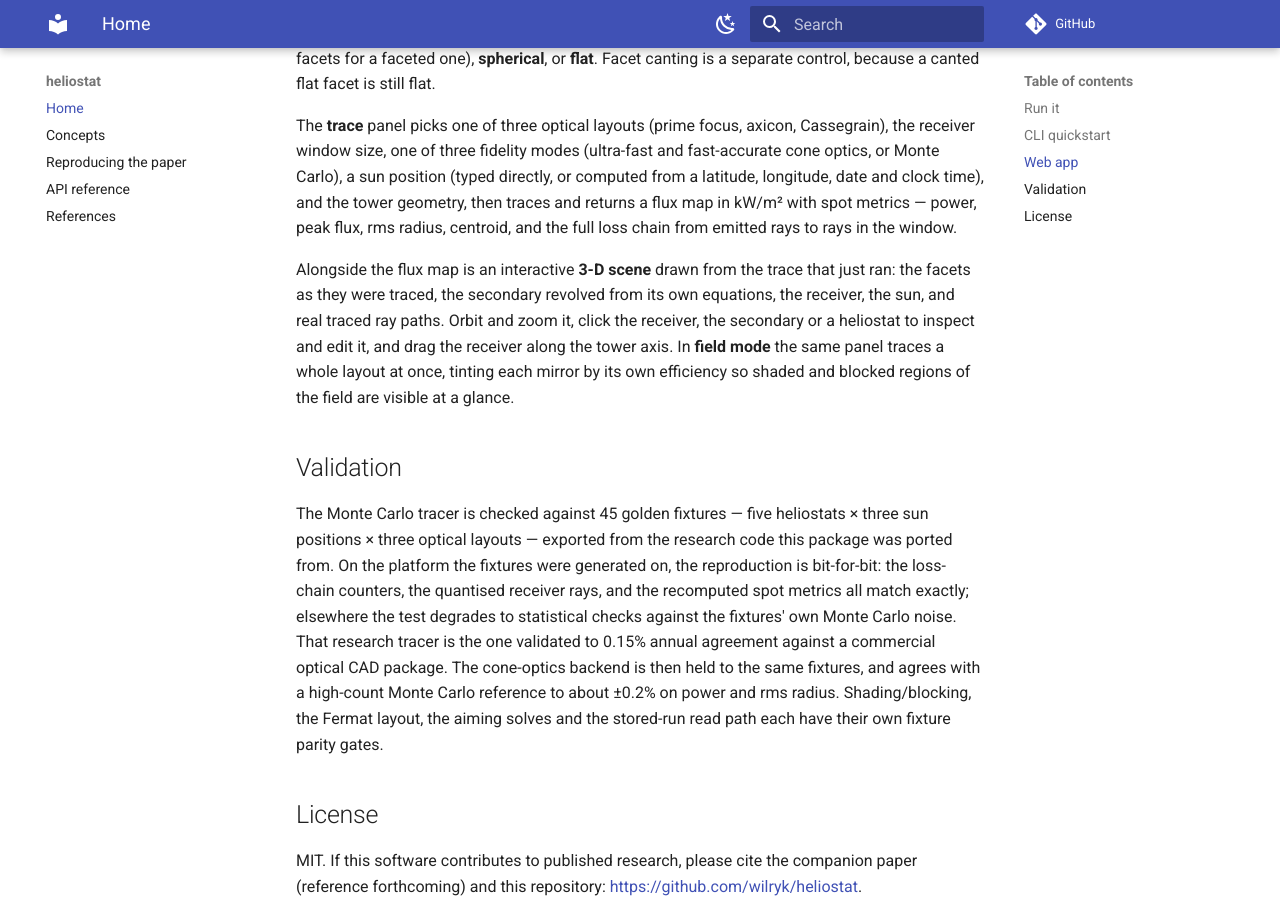
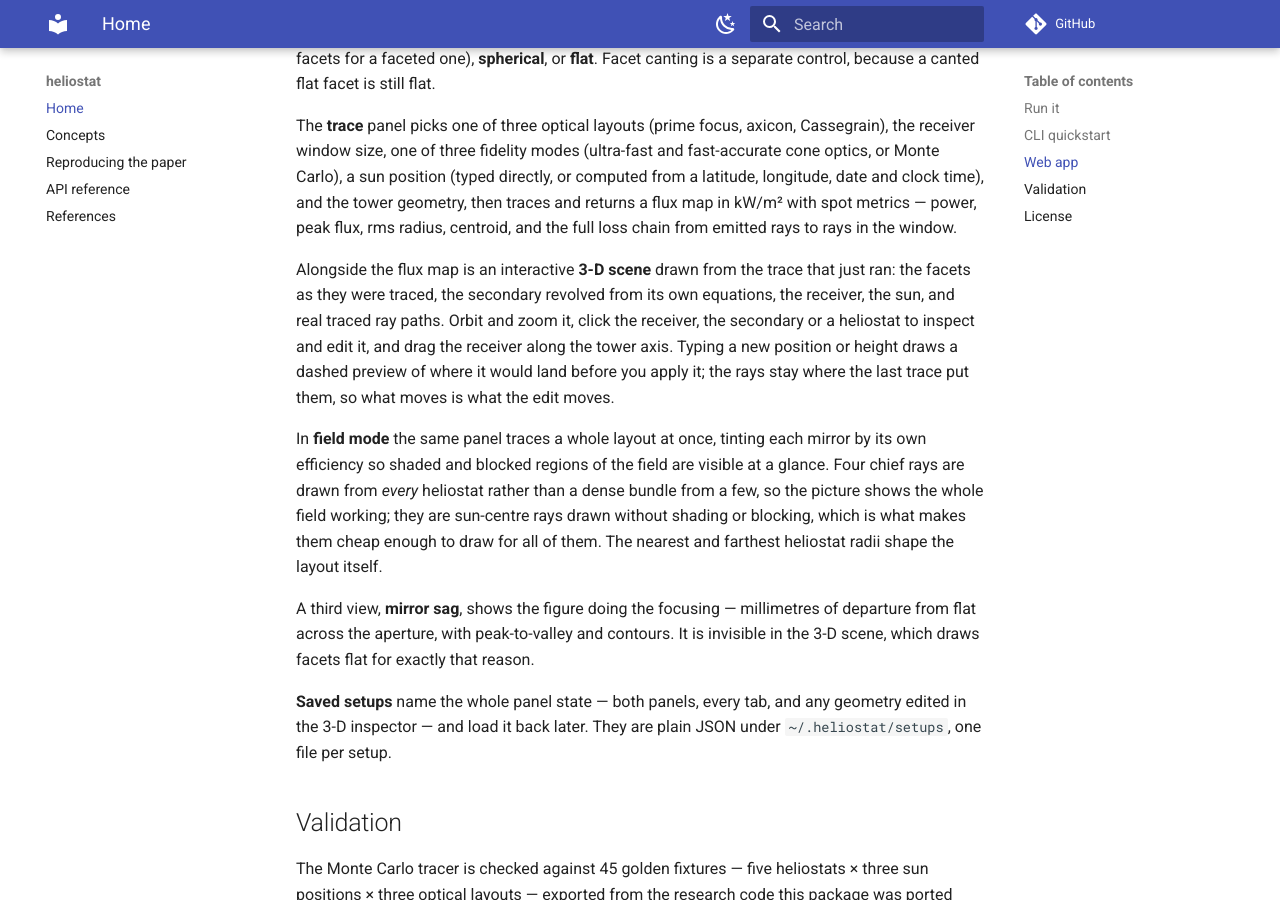
Before and after one commit to wilryk/coddington, an MkDocs documentation site: the page built from docs/index.md, in a window 1280 px wide and 900 px high, scrolled down 2091 px. Built offline with MkDocs 1.6.1 and Material for MkDocs 9.7.7, drawn with Linux system fonts in a browser that asks for light colours; comment, search, counter and statistics services are not loaded.

Commit message:
Docs: bring the changelog and app tour up to today
CHANGELOG gains the launcher, the site-driven sun, kW/m2 flux and peak
flux, tower height and receiver window, field radius controls, the
corner-ray field view, the sag view, saved setups, and REFERENCES.md --
plus a Fixed section for the three real defects this pass turned up (the
blocking-reach radius bug, duplicated summary rows on re-trace, and the
undeclared httpx that kept 134 web tests out of CI).

README and docs/index describe the two new views and the pending-edit
preview, and no longer advertise XLSX loading without saying it needs
openpyxl.

Docs-only; mkdocs --strict clean. The performance table is deliberately
untouched -- it is being re-measured on an idle machine, since the first
re-run overlapped with the test suite and showed a mode getting slower
after a change that can only have made it faster.

Co-Authored-By: Claude Opus 5 <noreply@anthropic.com>

```diff
--- a/docs/index.md
+++ b/docs/index.md
@@ -117,10 +117,27 @@ Alongside the flux map is an interactive **3-D scene** drawn from the trace
 that just ran: the facets as they were traced, the secondary revolved from
 its own equations, the receiver, the sun, and real traced ray paths. Orbit
 and zoom it, click the receiver, the secondary or a heliostat to inspect and
-edit it, and drag the receiver along the tower axis. In **field mode** the
-same panel traces a whole layout at once, tinting each mirror by its own
-efficiency so shaded and blocked regions of the field are visible at a
-glance.
+edit it, and drag the receiver along the tower axis. Typing a new position
+or height draws a dashed preview of where it would land before you apply it;
+the rays stay where the last trace put them, so what moves is what the edit
+moves.
+
+In **field mode** the same panel traces a whole layout at once, tinting each
+mirror by its own efficiency so shaded and blocked regions of the field are
+visible at a glance. Four chief rays are drawn from *every* heliostat rather
+than a dense bundle from a few, so the picture shows the whole field
+working; they are sun-centre rays drawn without shading or blocking, which
+is what makes them cheap enough to draw for all of them. The nearest and
+farthest heliostat radii shape the layout itself.
+
+A third view, **mirror sag**, shows the figure doing the focusing —
+millimetres of departure from flat across the aperture, with peak-to-valley
+and contours. It is invisible in the 3-D scene, which draws facets flat for
+exactly that reason.
+
+**Saved setups** name the whole panel state — both panels, every tab, and
+any geometry edited in the 3-D inspector — and load it back later. They are
+plain JSON under `~/.heliostat/setups`, one file per setup.
 
 ## Validation
 
```
Also changed, not shown: CHANGELOG.md (+35 -7 lines), README.md (+21 -4 lines).
